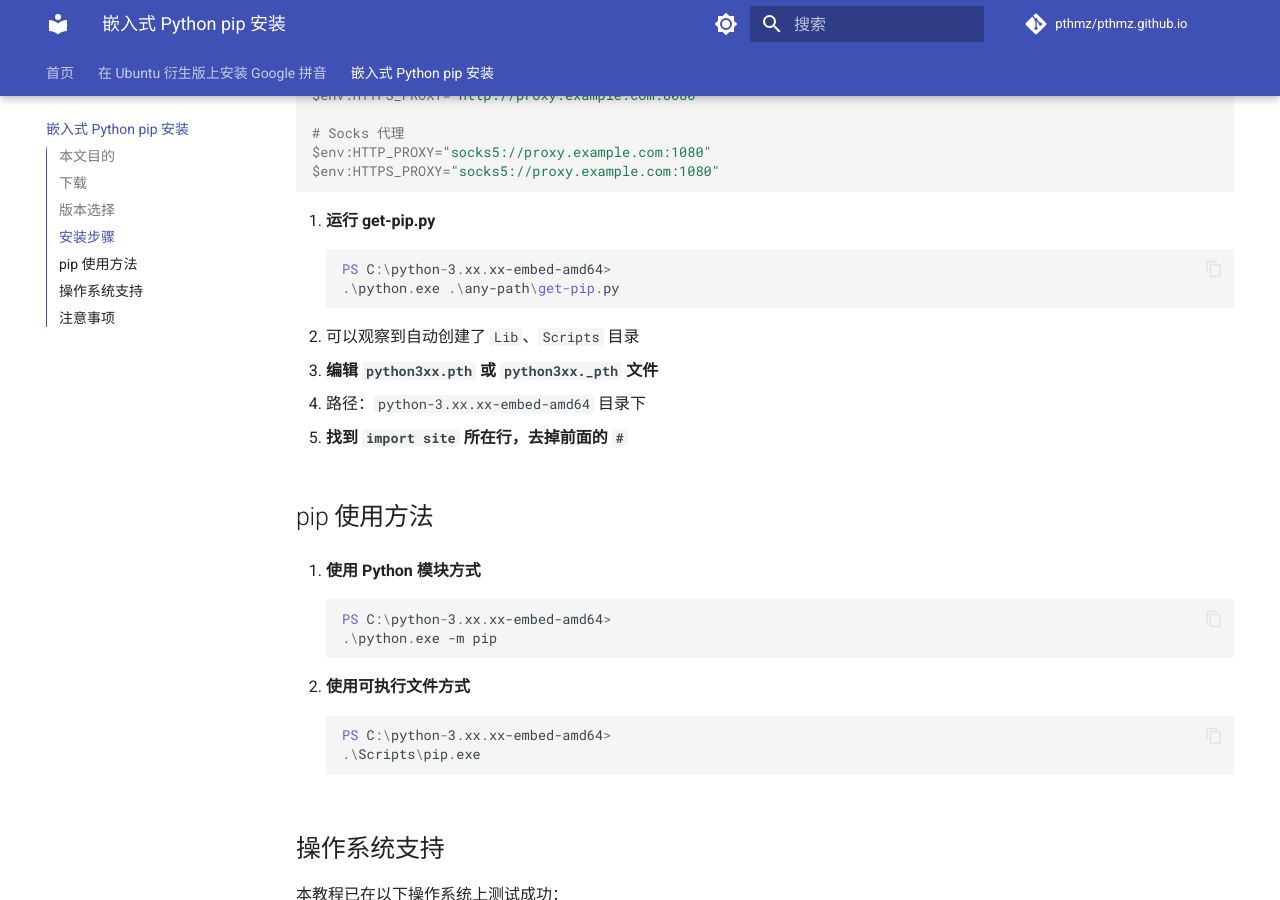
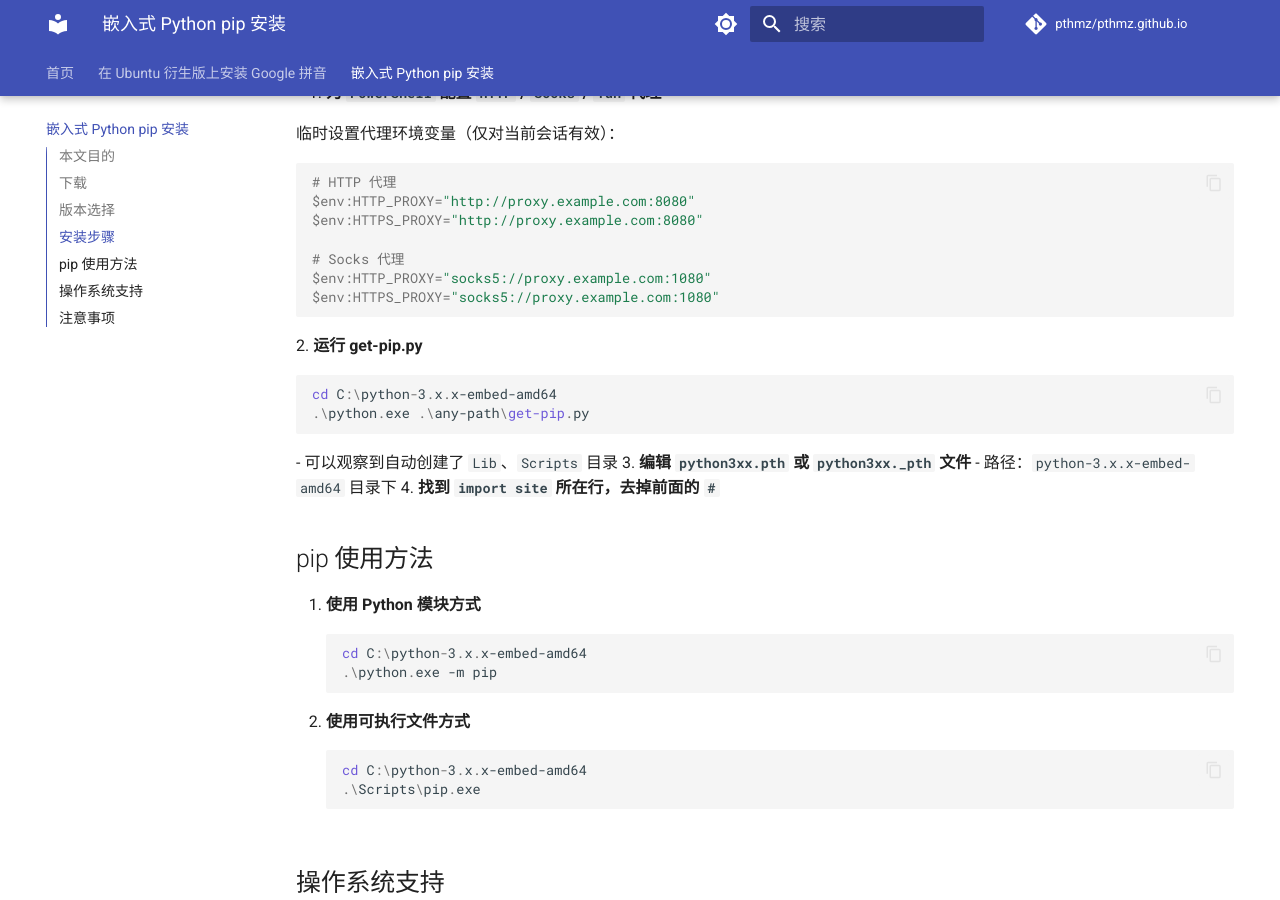
Before and after one commit to pthmz/pthmz.github.io, an MkDocs documentation site: the page built from docs/blog/embed-python-pip-installation-windows.md, in a window 1280 px wide and 900 px high, scrolled down 1128 px. Built offline with MkDocs 1.6.1 and Material for MkDocs 9.7.7, drawn with Linux system fonts in a browser that asks for light colours; comment, search, counter and statistics services are not loaded; some of the changed text lies outside the part shown.

````diff
--- a/docs/blog/embed-python-pip-installation-windows.md
+++ b/docs/blog/embed-python-pip-installation-windows.md
@@ -1,7 +1,9 @@
----
+***
+
 date: 2024-03-26
 categories: programming
----
+-----------------------
+
 # 嵌入式 Python Windows 版 pip 安装教程 (python-embed)
 
 本文与嵌入式硬件开发无关。
@@ -18,19 +20,19 @@ categories: programming
 
 ## 下载
 
-- `python-3.xx.xx-embed-amd64.zip` 来自 [python.org](https://www.python.org/)
-- `get-pip.py` 来自 [https://bootstrap.pypa.io/get-pip.py](https://bootstrap.pypa.io/get-pip.py)
+- `python-3.x.x-embed-amd64.zip` 来自 [python.org](https://www.python.org/)
+- `get-pip.py` 来自 <https://bootstrap.pypa.io/get-pip.py>
 
 ## 版本选择
 
-| Python 版本 | 状态 | 备注 |
-|-------------|------|------|
-| 3.8, 3.9    | 可能出现 SSL 错误 | 解决办法：换网络、换节点 |
-| 3.10, 3.11, 3.12 | 正常 | 推荐使用 |
+| Python 版本        | 状态          | 备注           |
+| ---------------- | ----------- | ------------ |
+| 3.8, 3.9         | 可能出现 SSL 错误 | 解决办法：换网络、换节点 |
+| 3.10, 3.11, 3.12 | 正常          | 推荐使用         |
 
 ## 安装步骤
 
-1. **为 `PowerShell` 配置 `HTTP` / `Socks` / `Tun` 代理**
+1. **为** **`PowerShell`** **配置** **`HTTP`** **/** **`Socks`** **/** **`Tun`** **代理**
 
    临时设置代理环境变量（仅对当前会话有效）：
    ```powershell
@@ -42,30 +44,26 @@ categories: programming
    $env:HTTP_PROXY="socks5://proxy.example.com:1080"
    $env:HTTPS_PROXY="socks5://proxy.example.com:1080"
    ```
-
 2. **运行 get-pip.py**
    ```powershell
-   PS C:\python-3.xx.xx-embed-amd64>
+   cd C:\python-3.x.x-embed-amd64
    .\python.exe .\any-path\get-pip.py
    ```
    - 可以观察到自动创建了 `Lib`、`Scripts` 目录
-
-3. **编辑 `python3xx.pth` 或 `python3xx._pth` 文件**
-   - 路径：`python-3.xx.xx-embed-amd64` 目录下
-
-4. **找到 `import site` 所在行，去掉前面的 `#`**
+3. **编辑** **`python3xx.pth`** **或** **`python3xx._pth`** **文件**
+   - 路径：`python-3.x.x-embed-amd64` 目录下
+4. **找到** **`import site`** **所在行，去掉前面的** **`#`**
 
 ## pip 使用方法
 
 1. **使用 Python 模块方式**
    ```powershell
-   PS C:\python-3.xx.xx-embed-amd64>
+   cd C:\python-3.x.x-embed-amd64
    .\python.exe -m pip
    ```
-
 2. **使用可执行文件方式**
    ```powershell
-   PS C:\python-3.xx.xx-embed-amd64>
+   cd C:\python-3.x.x-embed-amd64
    .\Scripts\pip.exe
    ```
 
````
